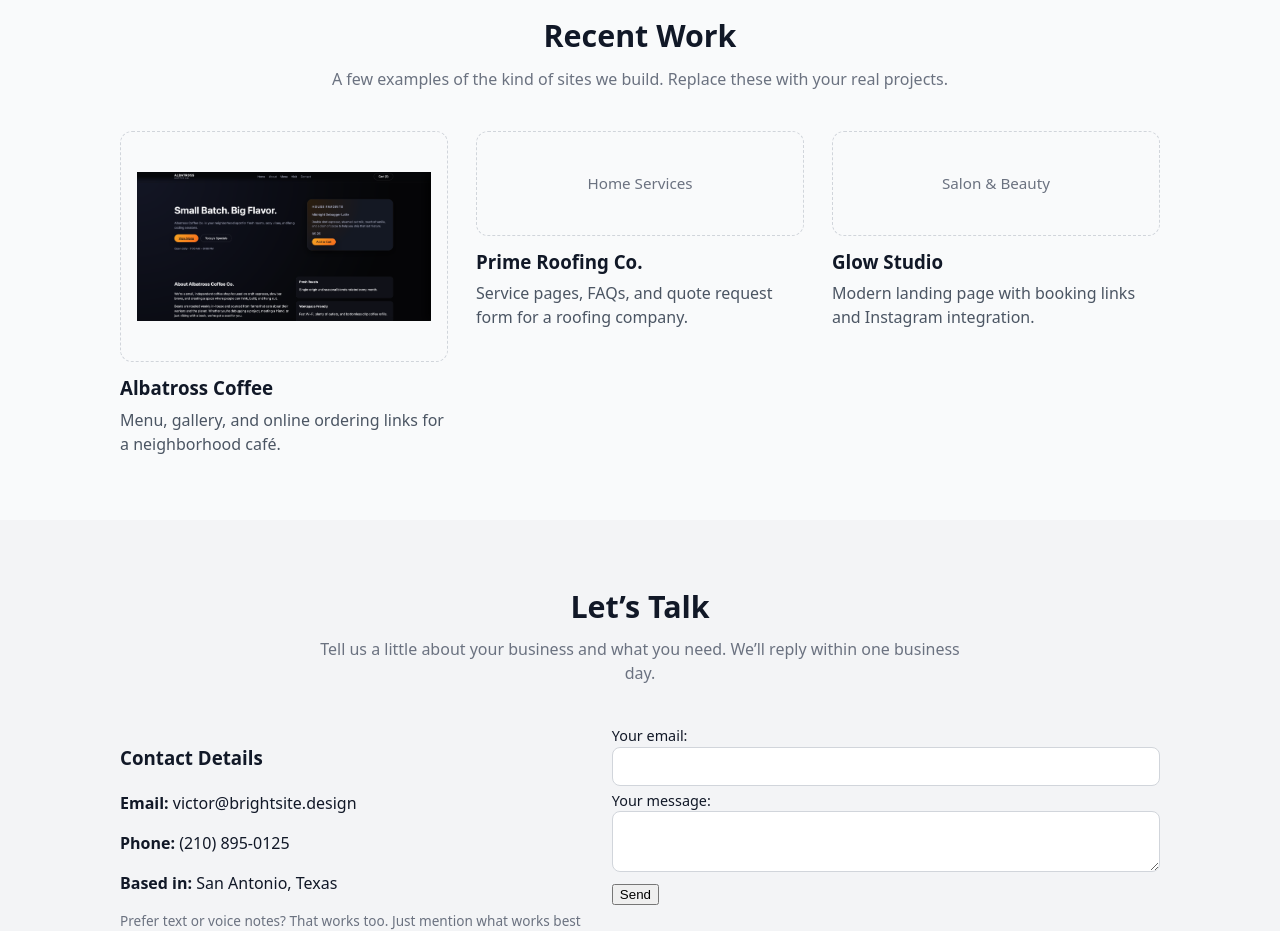
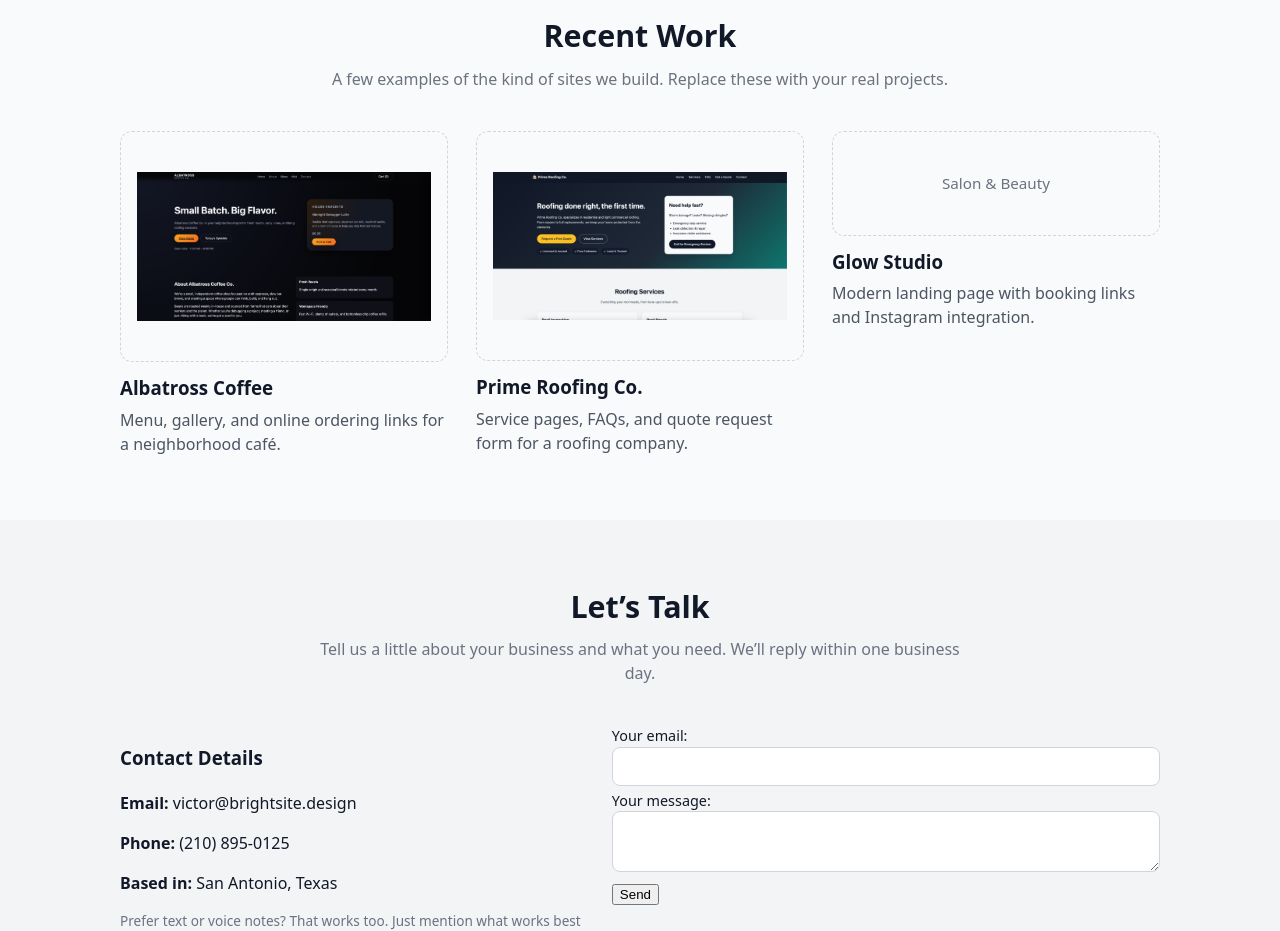
Before and after one commit to victorpena210/brightsite-design, a plain HTML site: page index.html in a window 1280 px wide. Shown: the part 1760-2691 px from the top of the page. Drawn offline with Linux system fonts and the light colour scheme.

Commit message:
added another example site: roofing

```diff
--- a/index.html
+++ b/index.html
@@ -167,15 +167,19 @@
       <div class="grid portfolio-grid">
         <div class="portfolio-item">
           <div class="portfolio-thumb">
-                <a href="https://victorpena210.github.io/projects/coffeeBiz/"></a><img src="images/albatrossCoffee-thumb.png"
-         alt="Café Sol coffee shop website"> </a>
+                <a href="https://victorpena210.github.io/projects/coffeeBiz/"><img src="images/albatrossCoffee-thumb.png"
+         alt="Café Sol coffee shop website"></a>
           </div>
           <h3><a href="https://victorpena210.github.io/projects/coffeeBiz/">Albatross Coffee</a></h3>
           <p>Menu, gallery, and online ordering links for a neighborhood café.</p>
         </div>
         <div class="portfolio-item">
-          <div class="portfolio-thumb placeholder-thumb">Home Services</div>
-          <h3>Prime Roofing Co.</h3>
+          <div class="portfolio-thumb">
+            <a href="https://victorpena210.github.io/projects/roofingBiz/">
+            <img src="images/roofing.png">
+            </a>
+          </div>
+          <h3><a href="https://victorpena210.github.io/projects/roofingBiz/">Prime Roofing Co.</a></h3>
           <p>Service pages, FAQs, and quote request form for a roofing company.</p>
         </div>
         <div class="portfolio-item">
```
Also changed, not shown: images/roofing.png (added).
